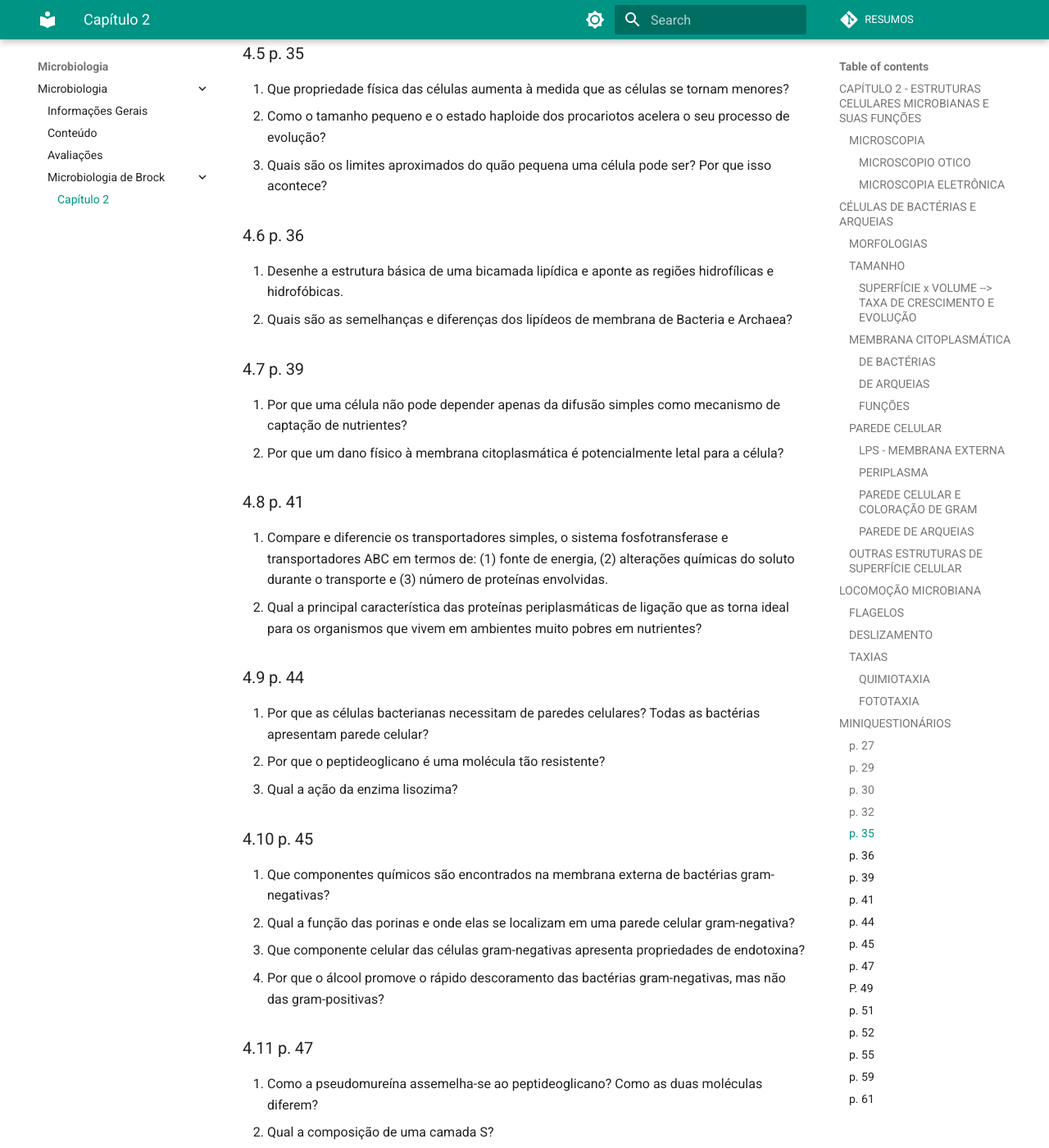
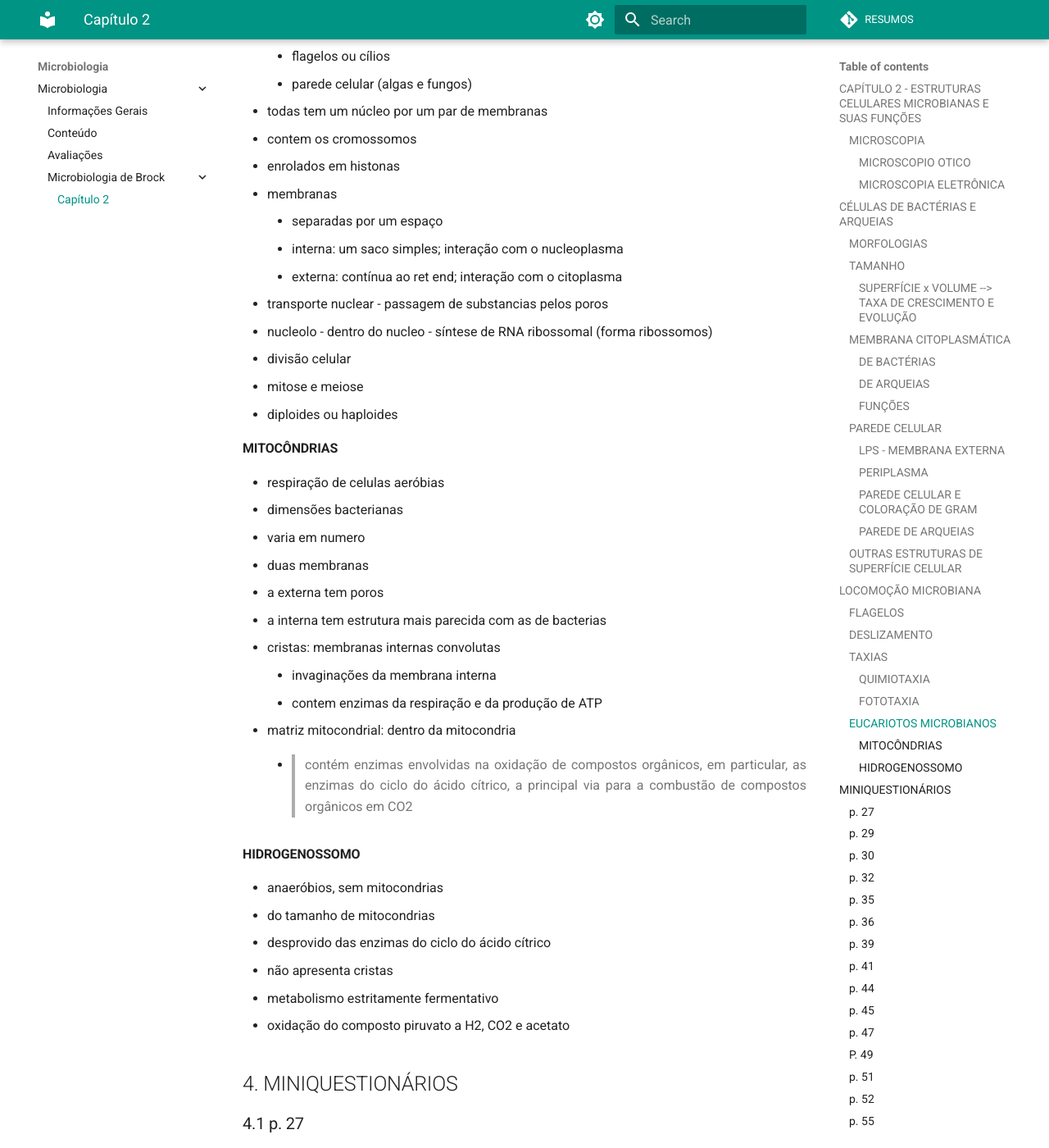
Before and after one commit to luhm/microbiologia, an MkDocs documentation site: the page built from docs/microbiologia/m4d2_microbiologia_de_brock_2.md, in a window 1280 px wide and 1400 px high, scrolled down 18597 px. Shown: the whole window at 82% size. Built offline with MkDocs 1.6.1 and Material for MkDocs 9.7.7, drawn with Linux system fonts in a browser that asks for light colours; some of the changed text lies outside the part shown.

Commit message:
Update m4d2_microbiologia_de_brock_2.md

```diff
--- a/docs/microbiologia/m4d2_microbiologia_de_brock_2.md
+++ b/docs/microbiologia/m4d2_microbiologia_de_brock_2.md
@@ -471,8 +471,75 @@ diminuição na concentração do agente atrativo.
 - Como medir a quimiotaxia?
   - método do capilar
 
+![Teste do capilar](./assets/teste_quimiotaxia.png)
 
 #### FOTOTAXIA
+
+- atração pela luz
+  - depende do comprimento de onda
+- realizar fotossíntese
+- > as células se movem de um gradiente de luz de baixa intensidade para um de alta intensidade
+- fotorreceptores análogos aos quimiorreceptores
+- escotofobotaxia:
+  - para fora do campo luminoso do microscópio
+  - afeta negativamente a fotossíntese
+  - afeta negativamente a energia da célula e faz ela mudar de sentido e voltar à luz
+- Outras taxias:
+  - aerotaxia: do oxigênio
+  - osmotaxia: força iônica
+  - hidrotaxia: água
+
+### EUCARIOTOS MICROBIANOS
+
+- Fungos, algas, protozoários
+- variam nas organelas
+  - (quase) universais:
+    - mitocondrias
+    - aparelho de golgi
+    - lisossomos
+    - ret endoplasmático
+    - microtúbulos e microfilamentos
+  - específicas:
+    - cloroplastos
+    - flagelos ou cílios
+    - parede celular (algas e fungos)
+- todas tem um núcleo por um par de membranas
+  - contem os cromossomos
+  - enrolados em histonas
+  - membranas
+    - separadas por um espaço
+    - interna: um saco simples; interação com o nucleoplasma
+    - externa: contínua ao ret end; interação com o citoplasma
+  - transporte nuclear - passagem de substancias pelos poros
+  - nucleolo - dentro do nucleo - síntese de RNA ribossomal (forma ribossomos)
+- divisão celular
+  - mitose e meiose
+  - diploides ou haploides
+
+#### MITOCÔNDRIAS
+- respiração de celulas aeróbias
+- dimensões bacterianas
+- varia em numero
+- duas membranas
+  - a externa tem poros
+  - a interna tem estrutura mais parecida com as de bacterias
+  - cristas: membranas internas convolutas
+    - invaginações da membrana interna
+    - contem enzimas da respiração e da produção de ATP
+  - matriz mitocondrial: dentro da mitocondria
+    - > contém enzimas envolvidas na oxidação
+de compostos orgânicos, em particular, as enzimas do
+ciclo do ácido cítrico, a principal via para a combustão de compostos
+orgânicos em CO2
+
+#### HIDROGENOSSOMO
+
+- anaeróbios, sem mitocondrias
+- do tamanho de mitocondrias
+- desprovido das enzimas do ciclo do ácido cítrico
+- não apresenta cristas
+- metabolismo estritamente fermentativo
+- oxidação do composto piruvato a H2, CO2 e acetato
 
 ## MINIQUESTIONÁRIOS
 
@@ -578,3 +645,14 @@ estrutura e função.
 1. Como a motilidade por deslizamento diferencia-se da motilidade natatória em relação ao mecanismo e às exigências?
 2. Diferencie o mecanismo de motilidade deslizante de uma
 cianobactéria filamentosa daquele de Flavobacterium.
+
+### p. 64
+1. Defina o termo quimiotaxia. Como a quimiotaxia se diferencia da aerotaxia?
+2. O que promove uma corrida ou uma oscilação?
+3. Como a quimiotaxia pode ser medida quantitativamente?
+4. Qual a diferença entre escotofobotaxia e fototaxia?
+
+### p. 65
+1. Como o DNA é organizado nos cromossomos eucarióticos?
+2. O que são as histonas e qual a sua função?
+3. Quais são as principais diferenças entre mitose e meiose?
```
